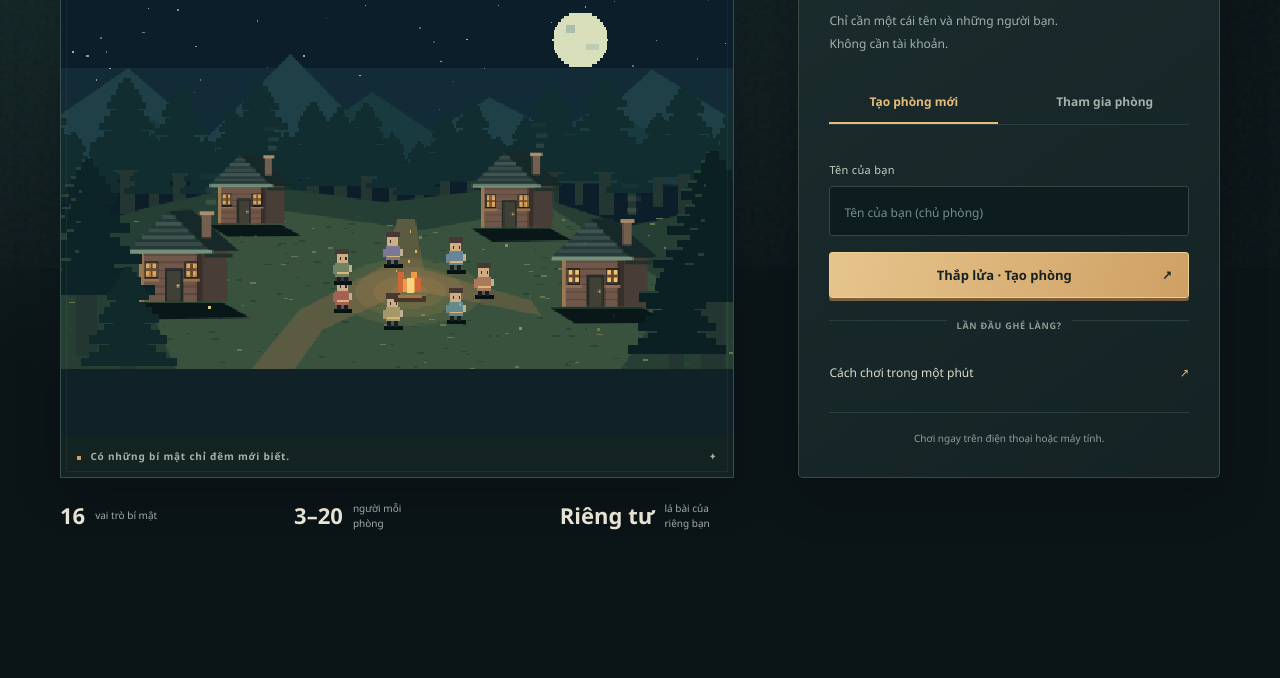
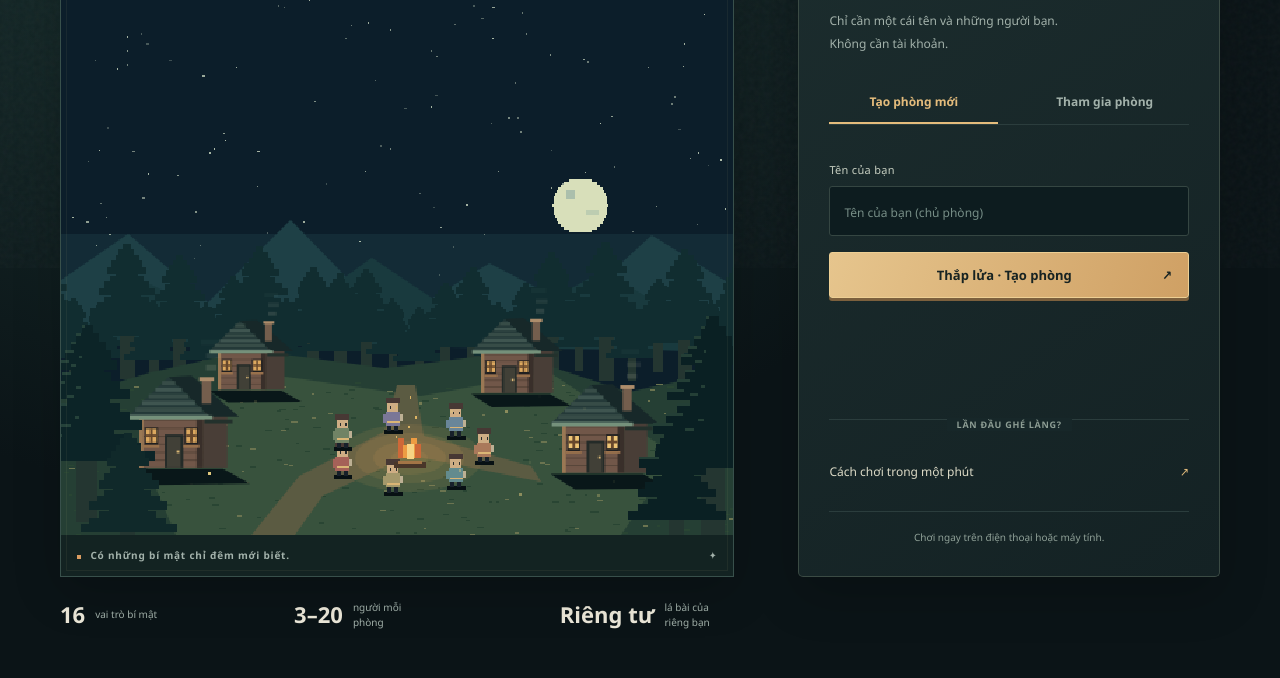
Before and after one commit to nguyencanhthanh308-ui/Game_Ma_Soi, a website: page public/index.html in a window 1280 px wide. Shown: the part 532-1210 px from the top of the page. Before the commit the page ends 1111 px from the top, so only its background shows below. Drawn offline with nearby package versions, Linux system fonts and the light colour scheme; no server answers.

Commit message:
fix ui join from

```diff
--- a/public/index.html
+++ b/public/index.html
@@ -46,6 +46,9 @@
           <button class="tab-btn" data-tab="join">Tham gia phòng</button>
         </div>
 
+        <!-- Hai the xep chong trong .tab-panes nen khoi nay luon cao bang the dai hon:
+             doi tab khong lam the - va khung lang ben canh - thay doi chieu cao. -->
+        <div class="tab-panes">
           <div id="tab-create" class="tab-content active">
             <label for="create-name">Tên của bạn</label>
             <input id="create-name" type="text" placeholder="Tên của bạn (chủ phòng)" maxlength="20" />
@@ -58,6 +61,7 @@
             <label for="join-name">Tên của bạn</label>
             <input id="join-name" type="text" placeholder="Tên của bạn" maxlength="20" />
             <button id="btn-join" class="btn-primary">Tham gia</button>
+          </div>
         </div>
 
         <p id="home-error" class="error-text" role="status"></p>
--- a/public/style.css
+++ b/public/style.css
@@ -223,10 +223,6 @@ body::before { content: ''; position: fixed; inset: 0; pointer-events: none; opa
    luon cao bang nhau: day the trung day khung lang, dinh the trung dinh khung lang.
    Hang nay cao theo khoi nao noi dung dai hon. */
 #screen-home .entry-card { grid-column: 2; grid-row: 2; }
-#screen-home .entry-card, #screen-home .home-village { align-self: stretch; }
-/* Tranh pixel giu nguyen ty le goc 480x280 va nam giua khung, phan du chia deu tren duoi
-   nhu vien lot cua mot buc tranh dong khung. Keo tranh cho vua khung se lam vo net pixel. */
-#screen-home .home-village { display: flex; flex-direction: column; justify-content: space-between; }
 .eyebrow { color: var(--accent-2); font: 10px/1.6 'Courier New', monospace; letter-spacing: 2px; margin: 0 0 18px; }
 .status-dot { display: inline-block; height: 6px; width: 6px; margin: 0 7px 1px 0; background: #96b895; box-shadow: 0 0 10px #96b89555; }
 .home-world h1 { font-size: clamp(44px, 4.7vw, 68px); font-weight: 400; line-height: 1.06; letter-spacing: -2px; margin: 0 0 20px; }
@@ -268,7 +264,11 @@ input::placeholder { color:#778e87; font-size:12px; }
    Khoang cach toi thieu voi o nhap do .entry-card .tab-content giu, de khi the khong con
    cho thua thi duong ke van khong dinh vao nut bam. */
 .entry-divider { border-top:1px solid var(--border); margin:auto 0 18px; text-align:center; }
-.entry-card .tab-content { margin-bottom:22px; }
+.entry-card .tab-panes { display:grid; margin-bottom:22px; }
+/* Hai the nam cung mot o luoi nen khoi luon cao bang the dai hon. visibility:hidden (chu
+   khong phai display:none) giu the an van chiem cho, dong thoi loai no khoi luong Tab. */
+.entry-card .tab-panes > .tab-content { grid-area:1/1; display:block; visibility:hidden; pointer-events:none; }
+.entry-card .tab-panes > .tab-content.active { visibility:visible; pointer-events:auto; }
 .entry-divider span { position:relative; top:-10px; background:#172729; padding:0 10px; font:9px 'Courier New',monospace; color:#8d9d94; letter-spacing:1px; }
 .quick-guide { font-size:12px; color:var(--text-dim); }
 .quick-guide summary { cursor:pointer; color:#dddbc7; list-style:none; min-height:36px; }
@@ -324,6 +324,17 @@ input::placeholder { color:#778e87; font-size:12px; }
 .role-card p { font-size:13px; }
 #screen-over .card { border-top:2px solid var(--accent-2); max-width:620px; }
 #screen-over h1 { color:var(--accent-2); font-size:30px; font-weight:400; }
+/* Chi khi con hai cot thi hai khoi moi keo bang nhau duoc. Chieu cao hang do the tham
+   gia quyet dinh, khung lang keo theo; tranh lang tu ve cao them cho kin khung (xem
+   fitCanvas trong village.js) nen khong con hai dai trong o tren va duoi. */
+@media (min-width:761px) {
+  #screen-home .entry-card, #screen-home .home-village { align-self: stretch; }
+  #screen-home .home-village { display: flex; flex-direction: column; }
+  /* flex-basis:0 de chieu cao tranh khong doi nguoc lai chieu cao khung: tranh chi an
+     phan con lai sau dong chu tren va duoi. */
+  #screen-home .home-village .village-canvas { flex: 1 1 0; min-height: 0; height: auto; }
+}
+
 @media (min-width:960px) { .room-chat { flex-basis:320px; top:24px; } }
 @media (max-width:1000px) {
   /* row-gap phai giu bang 0: hang so lieu da co padding-top rieng, them khe nua thi
--- a/public/village.js
+++ b/public/village.js
@@ -109,12 +109,20 @@
   // Truoc day dung object-fit: cover nen bi cat mat mat trang o tren va nha o duoi.
   // Gio chinh be ngang canvas theo dung ty le khung, de ve vua khung ma khong cat, khong meo.
   const WIDE_FRAMES = '.compact-village, .game-village';
+  // Khung o trang mo dau nguoc lai: no cao bang the tham gia ben canh nen thuong cao hon
+  // ty le goc. Chinh chieu cao canvas theo khung roi ve them troi o phia tren (paint).
+  const TALL_FRAMES = '.home-village';
   function fitCanvas(canvas) {
-    if (!canvas.closest(WIDE_FRAMES)) return;
     const w = canvas.clientWidth, h = canvas.clientHeight;
     if (!w || !h) return;
-    const wanted = Math.max(480, Math.min(1440, Math.round(280 * w / h)));
-    if (canvas.width !== wanted) { canvas.width = wanted; canvas.height = 280; }
+    if (canvas.closest(WIDE_FRAMES)) {
+      const wanted = Math.max(480, Math.min(1440, Math.round(280 * w / h)));
+      if (canvas.width !== wanted) { canvas.width = wanted; canvas.height = 280; }
+      return;
+    }
+    if (!canvas.closest(TALL_FRAMES)) return;
+    const wanted = Math.max(280, Math.min(900, Math.round(480 * h / w)));
+    if (canvas.height !== wanted) { canvas.width = 480; canvas.height = wanted; }
   }
 
   function paint(canvas, time) {
@@ -126,6 +134,18 @@
     ctx.imageSmoothingEnabled=false;
     const W = canvas.width;
     const ox = Math.round((W - 480) / 2); // tranh goc nam giua khung
+    // Khung cao hon ty le goc: ngoi lang van ngoi duoi day, phan du o tren thanh troi.
+    const oy = canvas.height - 280;
+    if (oy > 0) {
+      rect(ctx, day ? '#718e89' : '#0c1e2a', 0, 0, W, oy);
+      for (let i = 0; i < Math.round(W * oy / 900); i++) {
+        ctx.globalAlpha = day ? .12 : .25 + random(i + 1100) * .6;
+        rect(ctx, '#d1dec5', random(i + 1200) * W, random(i + 1300) * oy, i % 7 === 0 ? 2 : 1, 1);
+      }
+      ctx.globalAlpha = 1;
+    }
+    ctx.save();
+    ctx.translate(0, oy);
     if (ox > 0) {
       // Hai ben la anh soi guong cua lop nen, nen cho noi voi tranh goc khop lien mach
       ctx.save(); ctx.translate(ox, 0); ctx.scale(-1, 1); backdrop(ctx, day); ctx.restore();
@@ -182,6 +202,7 @@
     pine(ctx,19,258,128,day?'#224b3c':'#0c2427','#25423a');
     pine(ctx,right+466,267,143,day?'#214939':'#0a2023','#243f36');
     pine(ctx,right+440,291,94,'#0a2023'); pine(ctx,48,300,93,'#10292a');
+    ctx.restore();
   }
   // One character = one opaque pixel. Authored clusters, no antialiased paths.
   const wolfSprite = [
```
Lines whose indentation alone changed are shown as unchanged.
